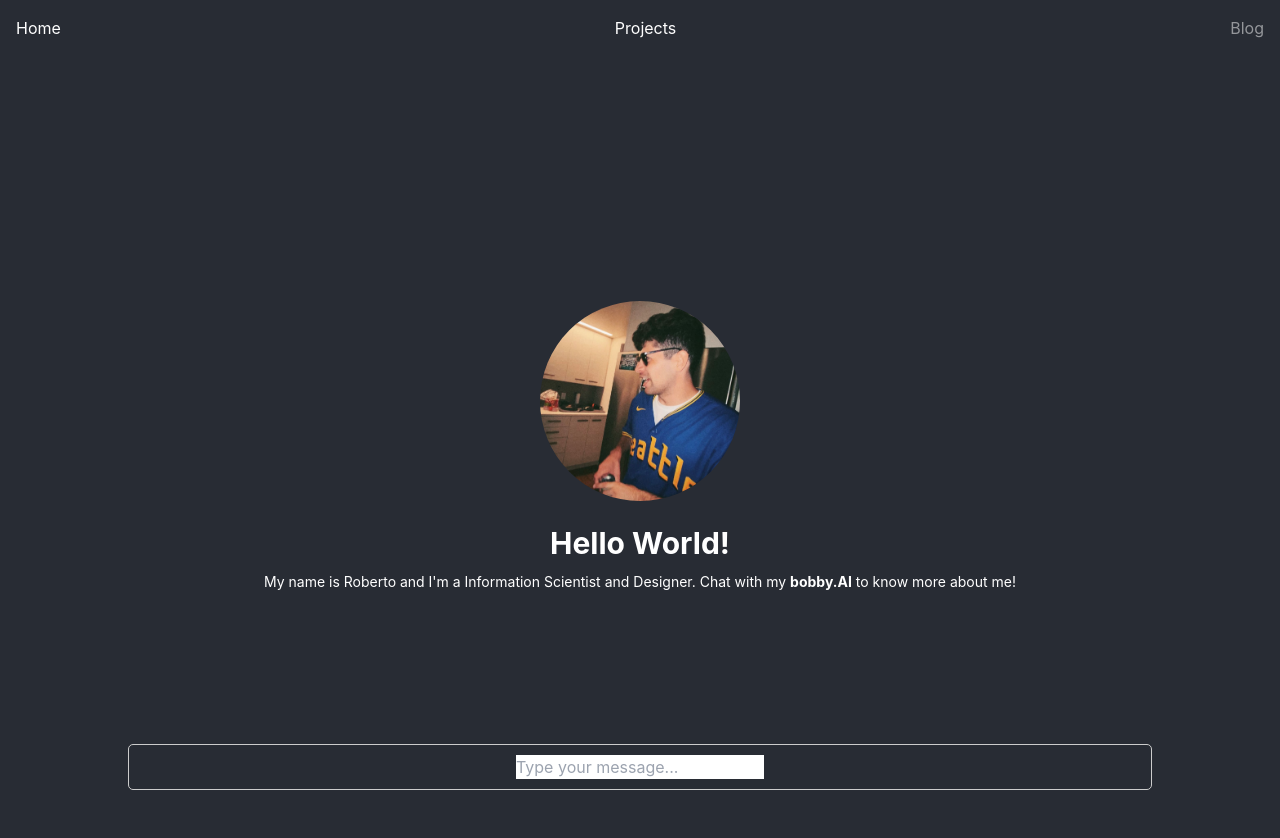
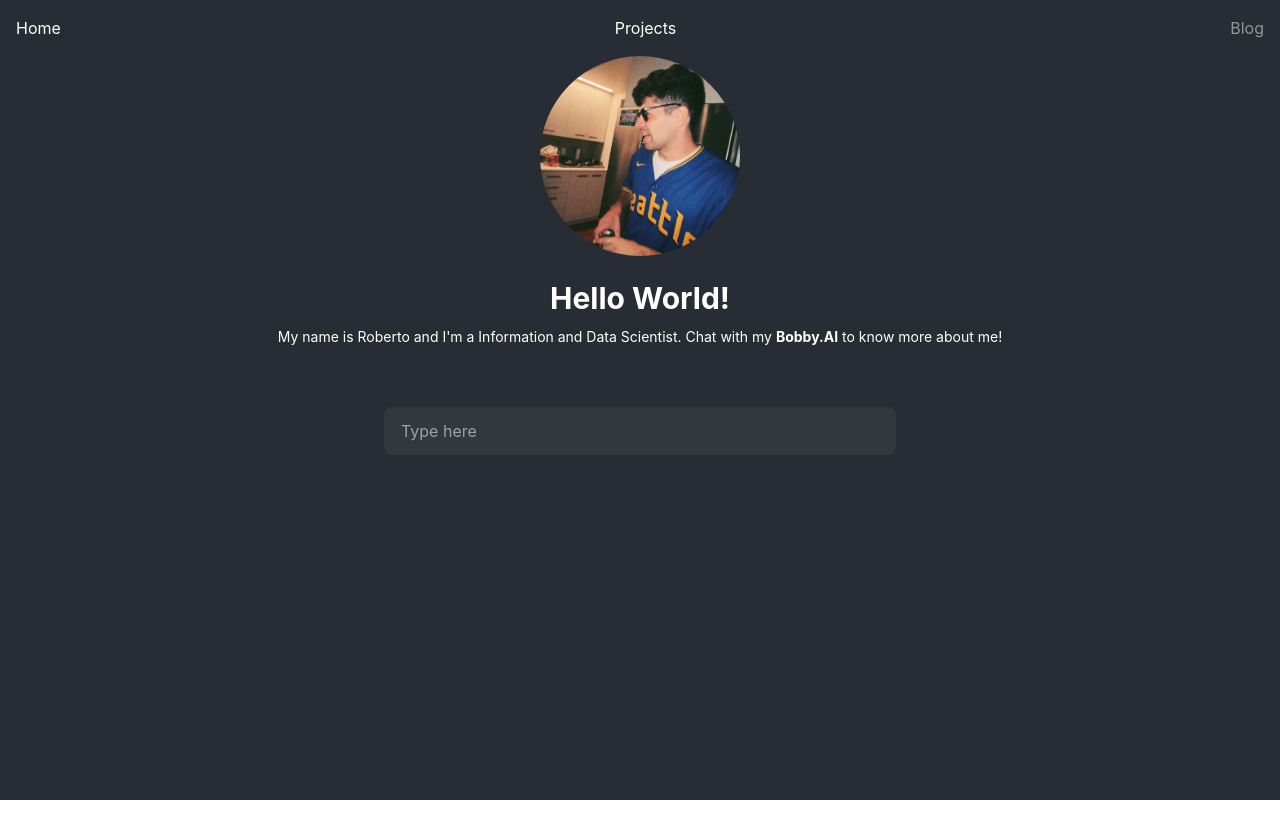
Before and after one commit to rdji20/ds_portfolio, a React (Create React App) app: page / in a window 1280 px wide. Shown: the top 838 px of the page. After the commit the page ends 800 px from the top, so only its background shows below. Built offline with nearby package versions, Linux system fonts and the light colour scheme.

Commit message:
Version 1.0

```diff
--- a/package.json
+++ b/package.json
@@ -7,6 +7,7 @@
         "@testing-library/react": "^13.4.0",
         "@testing-library/user-event": "^13.5.0",
         "axios": "^1.4.0",
+        "firebase": "^10.3.0",
         "react": "^18.2.0",
         "react-dom": "^18.2.0",
         "react-router-dom": "^6.15.0",
@@ -38,6 +39,7 @@
     },
     "devDependencies": {
         "autoprefixer": "^10.4.15",
+        "daisyui": "^3.6.1",
         "postcss": "^8.4.28",
         "tailwindcss": "^3.3.3"
     }
--- a/public/index.html
+++ b/public/index.html
@@ -24,7 +24,7 @@
       work correctly both with client-side routing and a non-root public URL.
       Learn how to configure a non-root public URL by running `npm run build`.
     -->
-    <title>React App</title>
+        <title>Infante Portfolio</title>
     </head>
     <body>
         <noscript>You need to enable JavaScript to run this app.</noscript>
@@ -38,6 +38,5 @@
 
       To begin the development, run `npm start` or `yarn start`.
       To create a production bundle, use `npm run build` or `yarn build`.
-    -->
-  </body>
+    --></body>
 </html>
--- a/src/App.css
+++ b/src/App.css
@@ -2,12 +2,20 @@
 @tailwind components;
 @tailwind utilities;
 
+html,
 body {
+    height: 100%;
     background-color: #282c34;
 }
 
 .colordef {
     background-color: #282c34;
+}
+
+.fullHeight {
+    min-height: 100vh; /* Take up at least the full height of the viewport */
+    display: flex;
+    flex-direction: column;
 }
 
 .App {
@@ -21,7 +29,6 @@ body {
 
 .App-header {
     background-color: #282c34;
-    min-height: 100vh;
     display: flex;
     flex-direction: column;
     align-items: center;
--- a/src/App.js
+++ b/src/App.js
@@ -32,6 +32,7 @@ function App() {
             </nav>
 
             {/* Routes */}
+            {/* Routes */}
             <Routes>
                 <Route path="/projects" element={<Projects />} />
                 <Route path="/blog" element={<Blog />} />
--- a/src/components/Home.js
+++ b/src/components/Home.js
@@ -34,40 +34,21 @@ function Home() {
                     <img src={imageSrc} className="Profile-img" alt="logo" />
                     <h2 className="text-3xl font-bold pt-6">Hello World!</h2>
                     <p className="greeting pb-6">
-                        My name is Roberto and I'm a Information Scientist and
-                        Designer. Chat with my{" "}
-                        <span className="bot-name">bobby.AI</span> to know more
+                        My name is Roberto and I'm a Information and Data
+                        Scientist. Chat with my{" "}
+                        <span className="bot-name">Bobby.AI</span> to know more
                         about me!
                     </p>
                 </div>
             </header>
 
             {chatOn && (
-                <section className="pt-10">
-                    {messages.map((message, index) => (
-                        <div
-                            key={index}
-                            className={`chat ${
-                                message.sender === "user"
-                                    ? "chat-end"
-                                    : "chat-start"
-                            }`}
-                        >
-                            <div className="chat-bubble">{message.text}</div>
-                        </div>
-                    ))}
-                    <div className="chat-input">
-                        <input
-                            type="text"
-                            placeholder="Type your message..."
-                            onKeyPress={(event) => {
-                                if (event.key === "Enter") {
-                                    handleSendMessage(event.target.value);
-                                    event.target.value = ""; // Clear the input
-                                }
-                            }}
-                        />
-                    </div>
+                <section className="">
+                    <input
+                        type="text"
+                        placeholder="Type here"
+                        className="input input-ghost w-full max-w-lg my-10"
+                    />
                 </section>
             )}
         </div>
--- a/src/components/Projects.js
+++ b/src/components/Projects.js
@@ -1,25 +1,39 @@
-import React from "react";
+import React, { useState, useEffect } from "react";
+import axios from "axios";
 import ProjectCard from "./projectCard";
 
-const projectsData = [
-    {
-        title: "Project 1",
-        description: "A brief description of Project 1.",
-        imagePath: "/path/to/image1.jpg",
-        link: "/path/to/details1.html",
-    },
-    {
-        title: "Project 2",
-        description: "A brief description of Project 2.",
-        imagePath: "/path/to/image2.jpg",
-        link: "/path/to/details2.pdf",
-    },
-    // ... more projects
-];
+function Projects() {
+    const [projectsData, setProjectsData] = useState([]);
 
-function Projects() {
+    useEffect(() => {
+        const fetchProjects = async () => {
+            // Check local storage first
+            const cachedProjects = JSON.parse(localStorage.getItem("projects"));
+
+            if (cachedProjects) {
+                setProjectsData(cachedProjects);
+            } else {
+                try {
+                    const response = await axios.get(
+                        "https://dsportfoliobe-5e233b6122bf.herokuapp.com/projects"
+                    );
+                    setProjectsData(response.data);
+                    // Cache the fetched projects in local storage
+                    localStorage.setItem(
+                        "projects",
+                        JSON.stringify(response.data)
+                    );
+                } catch (error) {
+                    console.error("Error fetching projects:", error);
+                }
+            }
+        };
+
+        fetchProjects();
+    }, []);
+
     return (
-        <div class="grid grid-cols-3 gap-4">
+        <div className="grid grid-cols-3 gap-4">
             {projectsData.map((project, index) => (
                 <ProjectCard key={index} project={project} />
             ))}
--- a/src/components/projectCard.js
+++ b/src/components/projectCard.js
@@ -15,7 +15,7 @@ function ProjectCard({ project }) {
                 <h3 className="text-xl font-semibold mb-2">{project.title}</h3>
                 <p className="text-gray-600 mb-4">{project.description}</p>
                 <a
-                    href={project.link}
+                    href={project.url}
                     target="_blank"
                     rel="noopener noreferrer"
                     className="text-indigo-600 hover:text-indigo-800 hover:underline"
--- a/tailwind.config.js
+++ b/tailwind.config.js
@@ -4,5 +4,5 @@ module.exports = {
     theme: {
         extend: {},
     },
-    plugins: [],
+    plugins: [require("daisyui")],
 };
```
Also changed, not shown: src/firebase.js (added), src/img/DALL·E 2023-08-24 15.03.27 - NFL rookies high quality graffiti.png (added), 1 other file (tests, documents, lock files or other folders). Lines whose indentation alone changed are shown as unchanged.
